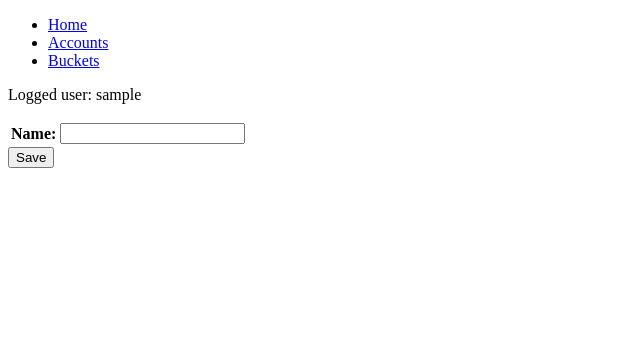
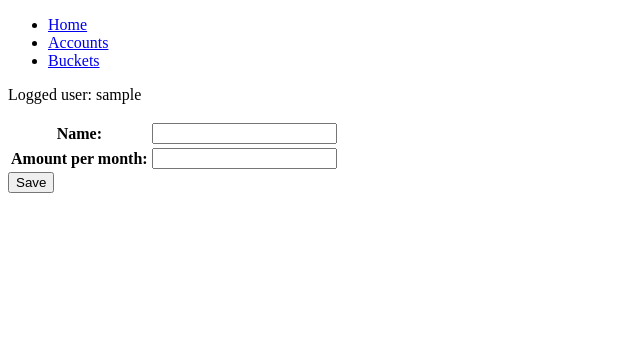
Before and after one commit to thyagostall/prudget, a Django app: page /bucket/ in a window 1280 px wide. Shown: the top 364 px of the page, without its empty margins (0-640 px from the left). Run offline with Django 3.2, Linux system fonts and the light colour scheme; the visitor is signed in with stand-in values (Sample User, id 1).

Commit message:
Bucket value CRUD

```diff
--- a/transactions/forms.py
+++ b/transactions/forms.py
@@ -40,3 +40,11 @@ class TransferToAccountForm(TransactionForm):
     class Meta:
         model = Transaction
         fields = ['description', 'date', 'amount', 'bucket', 'account', 'destination_account']
+
+
+class BucketForm(forms.ModelForm):
+    amount_per_month = forms.DecimalField(min_value=0, decimal_places=True)
+
+    class Meta:
+        model = Bucket
+        fields = ['name', 'amount_per_month']
--- a/transactions/templates/transactions/bucket_list.html
+++ b/transactions/templates/transactions/bucket_list.html
@@ -2,7 +2,7 @@
 
 {% block content %}
 
-    <h1>Accounts</h1>
+    <h1>Buckets</h1>
 
     <a href="{% url 'create-bucket' %}">New</a>
 
@@ -10,6 +10,7 @@
         <thead>
         <tr>
             <th>Bucket</th>
+            <th>Balance</th>
             <th>Edit</th>
         </tr>
 
@@ -18,6 +19,7 @@
         {% for bucket in object_list %}
             <tr>
                 <td>{{ bucket }}</td>
+                <td>{{ bucket.balance }}</td>
                 <td><a href="{% url 'update-bucket' pk=bucket.id %}">Edit</a></td>
             </tr>
         {% endfor %}
--- a/transactions/views.py
+++ b/transactions/views.py
@@ -7,7 +7,7 @@ from django.urls import reverse_lazy
 from django.views.generic import CreateView, UpdateView, ListView
 
 from transactions import services
-from transactions.forms import TransactionForm, TransferToUserForm, TransferToAccountForm
+from transactions.forms import TransactionForm, TransferToUserForm, TransferToAccountForm, BucketForm
 from transactions.models import Transaction, Account, Bucket, InboxAccount
 from transactions.services import create_group_id
 
@@ -71,24 +71,36 @@ class ListBucketView(LoginRequiredMixin, ListView):
 
 
 class CreateBucketView(LoginRequiredMixin, CreateView):
-    model = Bucket
-    fields = ['name']
     success_url = reverse_lazy('bucket-list')
     template_name = 'transactions/generic_form.html'
+    form_class = BucketForm
 
     def form_valid(self, form):
         form.instance.owner = self.request.user
+
+        amount_per_month = form.cleaned_data.pop('amount_per_month')
+        if amount_per_month:
+            form.save()
+            services.create_bucket_value(form.instance, amount_per_month)
+
         return super().form_valid(form)
 
 
 class UpdateBucketView(LoginRequiredMixin, UpdateView):
     model = Bucket
-    fields = ['name']
     success_url = reverse_lazy('bucket-list')
     template_name = 'transactions/generic_form.html'
+    form_class = BucketForm
 
     def get_queryset(self):
         return self.model.objects.filter(owner=self.request.user)
+
+    def form_valid(self, form):
+        amount_per_month = form.cleaned_data.pop('amount_per_month')
+        if amount_per_month:
+            services.create_bucket_value(form.instance, amount_per_month)
+
+        return super().form_valid(form)
 
 
 @login_required
```
Also changed, not shown: transactions/services.py (+6 -1 lines).
